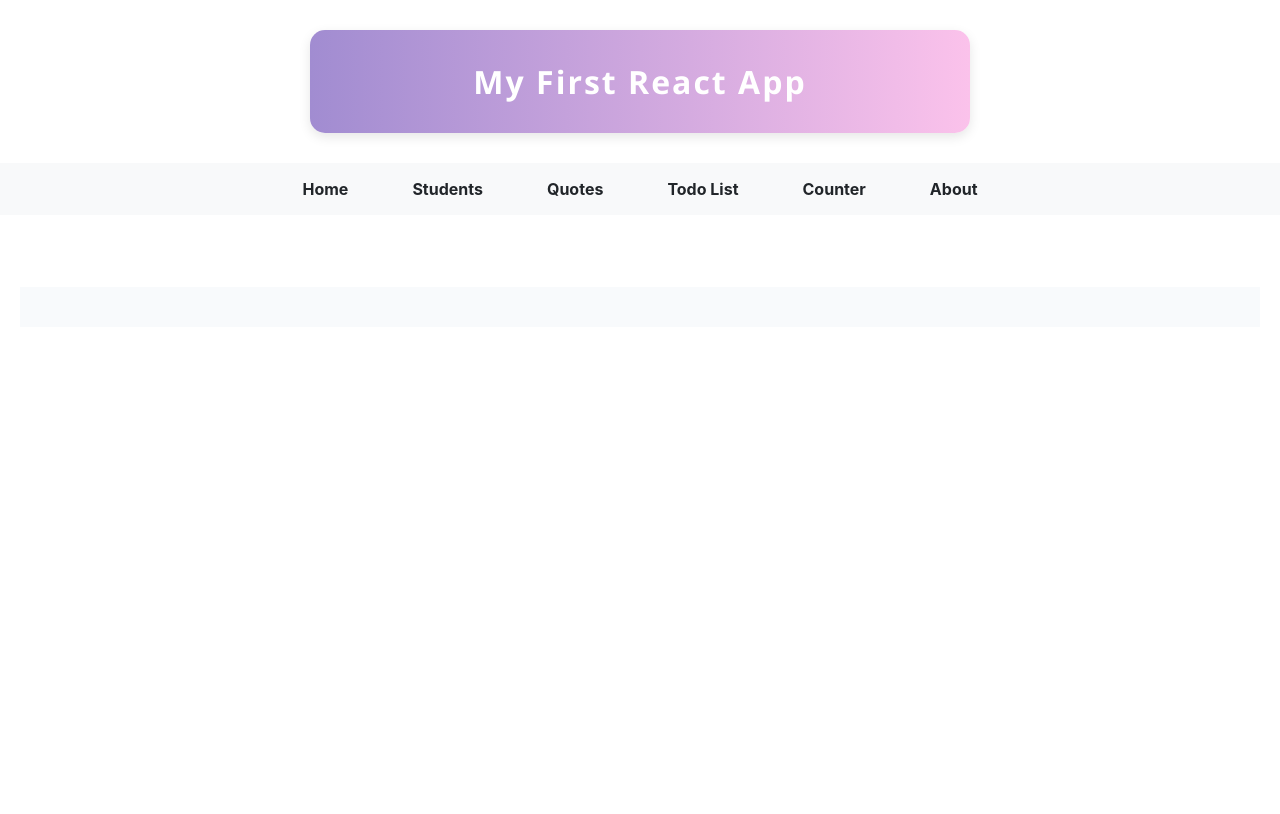
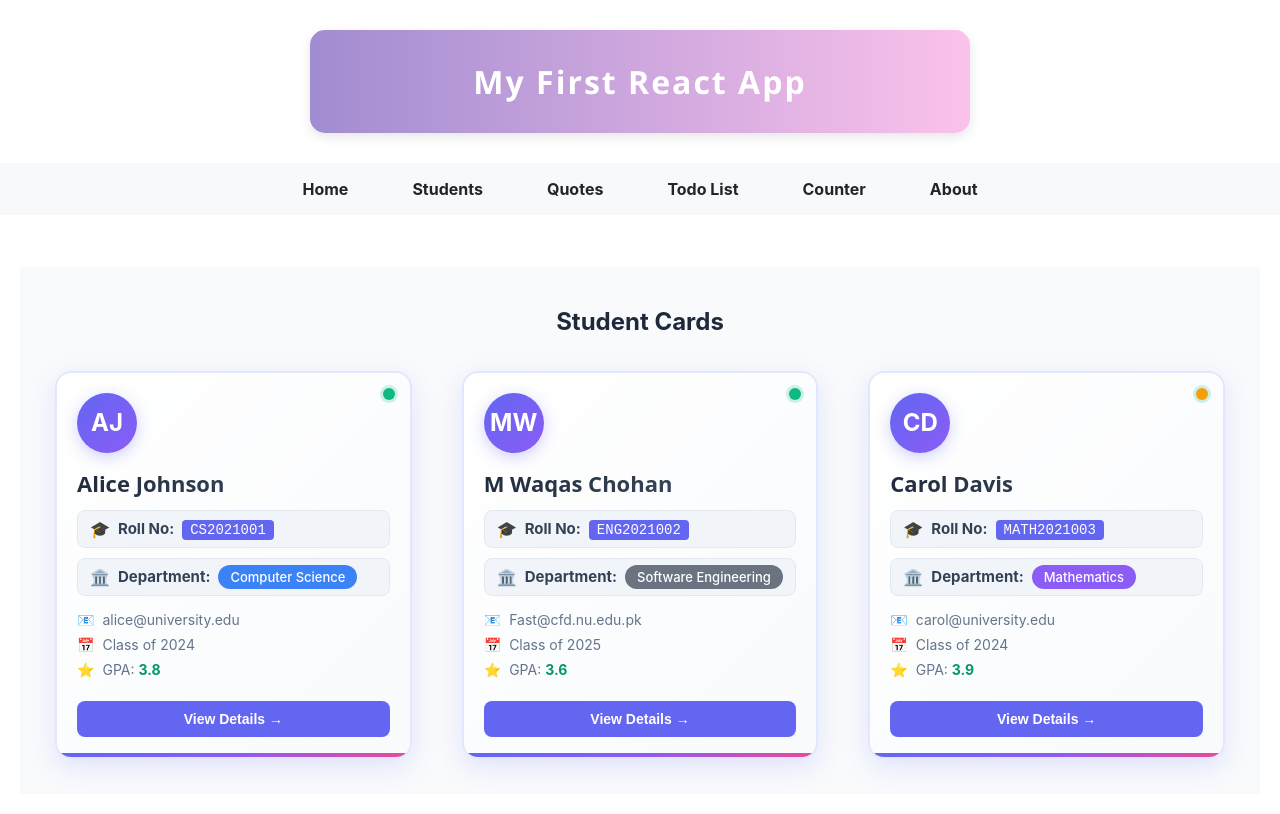
Before and after one commit to Waqas-Chohan/Anonymouso, a React (Create React App) app: page /students in a window 1280 px wide. Built offline with nearby package versions, Linux system fonts and the light colour scheme.

Commit message:
Adde the Students page content

```diff
--- a/src/pages/StudentsPage.js
+++ b/src/pages/StudentsPage.js
@@ -1,8 +1,36 @@
-import Students from '../component/students';
+// src/pages/StudentsPage.js
+import StudentCard from '../component/students'; // Adjust path if needed
 
 const StudentsPage = () => {
+  // Student data array
   const students = [
-    // students array here
+    {
+      name: "Alice Johnson",
+      roll: "CS2021001",
+      department: "Computer Science",
+      email: "alice@university.edu",
+      year: "2024",
+      gpa: "3.8",
+      isActive: true
+    },
+    {
+      name: "M Waqas Chohan",
+      roll: "ENG2021002",
+      department: "Software Engineering",
+      email: "Fast@cfd.nu.edu.pk",
+      year: "2025",
+      gpa: "3.6",
+      isActive: true
+    },
+    {
+      name: "Carol Davis",
+      roll: "MATH2021003",
+      department: "Mathematics",
+      email: "carol@university.edu",
+      year: "2024",
+      gpa: "3.9",
+      isActive: false
+    }
   ];
 
   const handleViewDetails = (student) => {
@@ -12,10 +40,30 @@ const StudentsPage = () => {
   return (
     <div style={{
       padding: '20px',
-      backgroundColor: '#f8fafc',
-      marginTop: '20px'
+      backgroundColor: '#f8fafc'
     }}>
-      {/* student cards rendering code here */}
+      <h2 style={{
+        textAlign: 'center',
+        color: '#1e293b',
+        marginBottom: '20px'
+      }}>
+        Student Cards
+      </h2>
+      <div style={{
+        display: 'grid',
+        gridTemplateColumns: 'repeat(auto-fit, minmax(300px, 1fr))',
+        gap: '20px',
+        maxWidth: '1200px',
+        margin: '0 auto'
+      }}>
+        {students.map((student, index) => (
+          <StudentCard
+            key={index}
+            {...student}
+            onViewDetails={handleViewDetails}
+          />
+        ))}
+      </div>
     </div>
   );
 };
```
Also changed, not shown: src/pages/FormPage.js (added), 1 other file (tests, documents, lock files or other folders).
